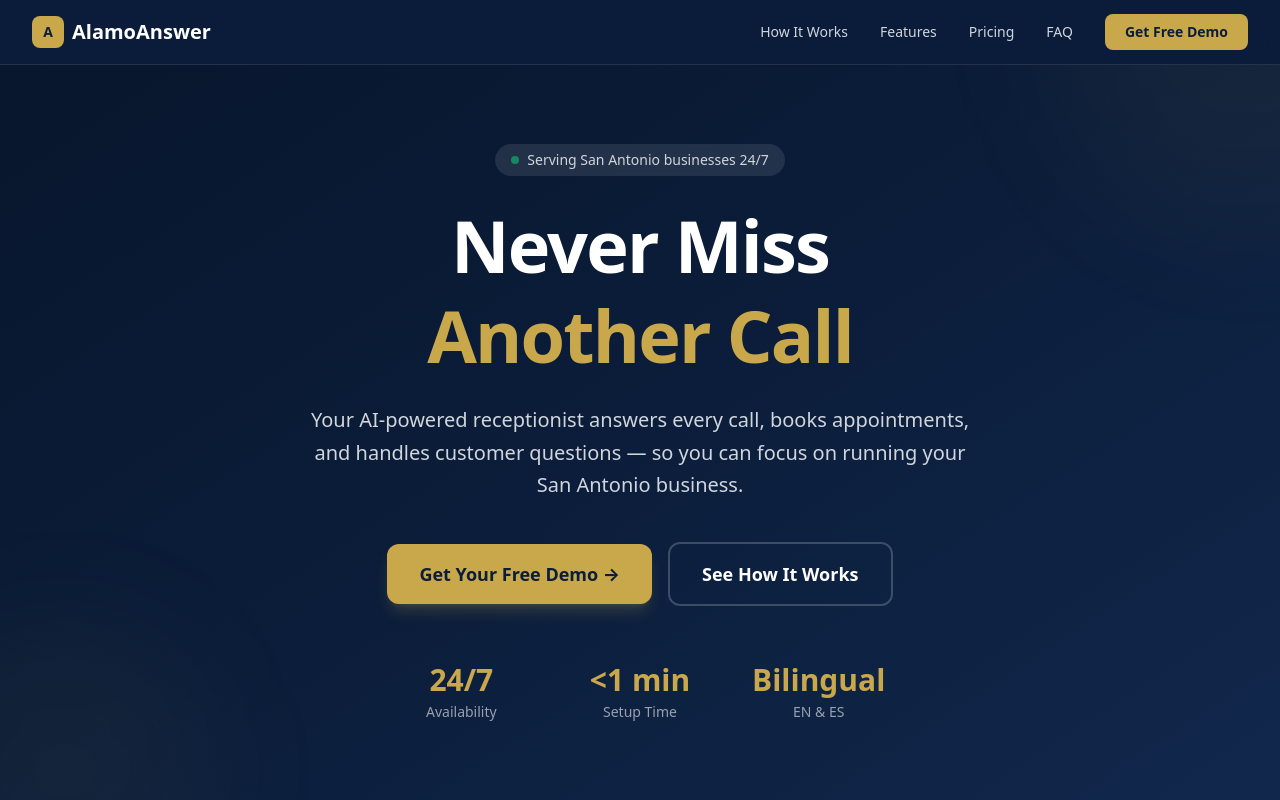
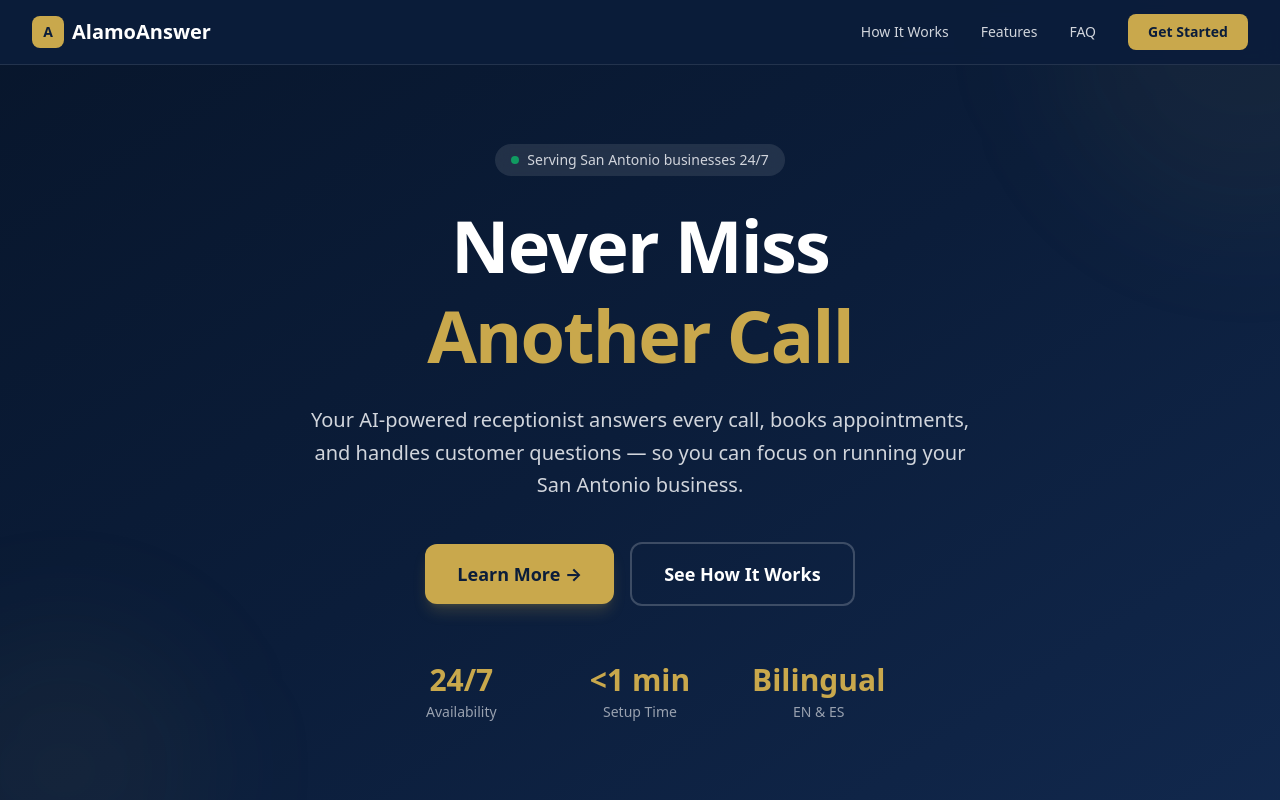
Before and after one commit to dforsyth09/alamoanswer-web, a Next.js app: page / in a window 1280 px wide. Shown: the top 800 px of the page. Built offline with nearby package versions, Linux system fonts and the light colour scheme.

Commit message:
Remove pricing section, update CTA copy, add website/otherBusinessType fields

```diff
--- a/src/app/page.tsx
+++ b/src/app/page.tsx
@@ -2,7 +2,6 @@ import Hero from "@/components/Hero";
 import PainPoints from "@/components/PainPoints";
 import HowItWorks from "@/components/HowItWorks";
 import Features from "@/components/Features";
-import Pricing from "@/components/Pricing";
 import Testimonials from "@/components/Testimonials";
 import FAQ from "@/components/FAQ";
 import CTAFooter from "@/components/CTAFooter";
@@ -18,7 +17,6 @@ export default function Home() {
         <PainPoints />
         <HowItWorks />
         <Features />
-        <Pricing />
         <Testimonials />
         <FAQ />
         <CTAFooter />
--- a/src/components/CTAFooter.tsx
+++ b/src/components/CTAFooter.tsx
@@ -5,6 +5,7 @@ export default function CTAFooter() {
   const [submitted, setSubmitted] = useState(false);
   const [submitting, setSubmitting] = useState(false);
   const [error, setError] = useState("");
+  const [businessType, setBusinessType] = useState("");
 
   const handleSubmit = async (e: React.FormEvent<HTMLFormElement>) => {
     e.preventDefault();
@@ -14,9 +15,11 @@ export default function CTAFooter() {
     const data = {
       name: (form.elements.namedItem("name") as HTMLInputElement).value,
       business: (form.elements.namedItem("business") as HTMLInputElement).value,
+      website: (form.elements.namedItem("website") as HTMLInputElement).value,
       email: (form.elements.namedItem("email") as HTMLInputElement).value,
       phone: (form.elements.namedItem("phone") as HTMLInputElement).value,
       businessType: (form.elements.namedItem("businessType") as HTMLSelectElement).value,
+      otherBusinessType: businessType === "other" ? (form.elements.namedItem("otherBusinessType") as HTMLInputElement).value : "",
     };
     try {
       const res = await fetch("https://ejshj07jrd.execute-api.us-east-1.amazonaws.com/contact", {
@@ -44,7 +47,7 @@ export default function CTAFooter() {
             Ready to Stop <span className="text-gold">Missing Calls?</span>
           </h2>
           <p className="mt-4 text-lg text-gray-300 max-w-2xl mx-auto">
-            Get a free demo and see how AlamoAnswer can transform your business. No commitment, no credit card.
+            Tell us about your business and we&apos;ll show you how AlamoAnswer can help. No commitment required.
           </p>
         </div>
 
@@ -52,7 +55,7 @@ export default function CTAFooter() {
           <div className="mt-10 bg-white/10 backdrop-blur-sm rounded-2xl p-10 text-center">
             <div className="text-5xl mb-4">🎉</div>
             <h3 className="text-2xl font-bold text-gold">Thank You!</h3>
-            <p className="mt-2 text-gray-300">We&apos;ll reach out within 24 hours to set up your free demo.</p>
+            <p className="mt-2 text-gray-300">We&apos;ll reach out within 24 hours to discuss your needs.</p>
           </div>
         ) : (
           <form
@@ -75,6 +78,12 @@ export default function CTAFooter() {
                 className="w-full px-4 py-3 rounded-xl bg-white/10 border border-white/20 text-white placeholder-gray-400 focus:outline-none focus:border-gold transition-colors"
               />
               <input
+                name="website"
+                type="url"
+                placeholder="Website (optional)"
+                className="w-full px-4 py-3 rounded-xl bg-white/10 border border-white/20 text-white placeholder-gray-400 focus:outline-none focus:border-gold transition-colors"
+              />
+              <input
                 name="email"
                 type="email"
                 required
@@ -91,6 +100,8 @@ export default function CTAFooter() {
             </div>
             <select
               name="businessType"
+              value={businessType}
+              onChange={(e) => setBusinessType(e.target.value)}
               className="w-full mt-4 px-4 py-3 rounded-xl bg-white/10 border border-white/20 text-gray-400 focus:outline-none focus:border-gold transition-colors"
             >
               <option value="">What type of business?</option>
@@ -102,16 +113,24 @@ export default function CTAFooter() {
               <option value="legal">Legal</option>
               <option value="other">Other</option>
             </select>
+            {businessType === "other" && (
+              <input
+                name="otherBusinessType"
+                type="text"
+                placeholder="Please describe your business"
+                className="w-full mt-4 px-4 py-3 rounded-xl bg-white/10 border border-white/20 text-white placeholder-gray-400 focus:outline-none focus:border-gold transition-colors"
+              />
+            )}
             {error && <p className="mt-3 text-red-400 text-sm text-center">{error}</p>}
             <button
               type="submit"
               disabled={submitting}
               className="mt-6 w-full bg-gold hover:bg-gold-light text-navy font-bold py-4 rounded-xl text-lg transition-all hover:scale-[1.02] shadow-lg shadow-gold/20 disabled:opacity-50"
             >
-              {submitting ? "Sending..." : "Get Your Free Demo →"}
+              {submitting ? "Sending..." : "Get More Info →"}
             </button>
             <p className="mt-3 text-center text-gray-400 text-xs">
-              Free 14-day trial. No credit card. Setup in 48 hours.
+              We&apos;ll reach out within 24 hours to discuss how we can help.
             </p>
           </form>
         )}
--- a/src/components/Hero.tsx
+++ b/src/components/Hero.tsx
@@ -1,9 +1,7 @@
 export default function Hero() {
   return (
     <section className="relative bg-navy pt-28 pb-20 md:pt-36 md:pb-28 overflow-hidden">
-      {/* Subtle gradient overlay */}
       <div className="absolute inset-0 bg-gradient-to-br from-navy-dark via-navy to-navy-light opacity-80" />
-      {/* Decorative circles */}
       <div className="absolute -top-40 -right-40 w-96 h-96 bg-gold/5 rounded-full blur-3xl" />
       <div className="absolute -bottom-20 -left-20 w-72 h-72 bg-gold/5 rounded-full blur-3xl" />
 
@@ -29,7 +27,7 @@ export default function Hero() {
             href="#demo"
             className="w-full sm:w-auto bg-gold hover:bg-gold-light text-navy font-bold px-8 py-4 rounded-xl text-lg transition-all hover:scale-105 shadow-lg shadow-gold/20"
           >
-            Get Your Free Demo →
+            Learn More →
           </a>
           <a
             href="#how-it-works"
--- a/src/components/Navbar.tsx
+++ b/src/components/Navbar.tsx
@@ -12,7 +12,7 @@ export default function Navbar() {
             <span className="text-white font-bold text-xl">AlamoAnswer</span>
           </a>
           <div className="hidden md:flex items-center gap-8">
-            {["How It Works", "Features", "Pricing", "FAQ"].map((item) => (
+            {["How It Works", "Features", "FAQ"].map((item) => (
               <a
                 key={item}
                 href={`#${item.toLowerCase().replace(/\s+/g, "-")}`}
@@ -25,7 +25,7 @@ export default function Navbar() {
               href="#demo"
               className="bg-gold hover:bg-gold-light text-navy font-semibold px-5 py-2 rounded-lg transition-colors text-sm"
             >
-              Get Free Demo
+              Get Started
             </a>
           </div>
           <button onClick={() => setOpen(!open)} className="md:hidden text-white" aria-label="Menu">
@@ -41,7 +41,7 @@ export default function Navbar() {
       </div>
       {open && (
         <div className="md:hidden bg-navy border-t border-white/10 px-4 pb-4 space-y-3">
-          {["How It Works", "Features", "Pricing", "FAQ"].map((item) => (
+          {["How It Works", "Features", "FAQ"].map((item) => (
             <a
               key={item}
               href={`#${item.toLowerCase().replace(/\s+/g, "-")}`}
@@ -52,7 +52,7 @@ export default function Navbar() {
             </a>
           ))}
           <a href="#demo" onClick={() => setOpen(false)} className="block bg-gold text-navy font-semibold px-5 py-2 rounded-lg text-center text-sm">
-            Get Free Demo
+            Get Started
           </a>
         </div>
       )}
```
